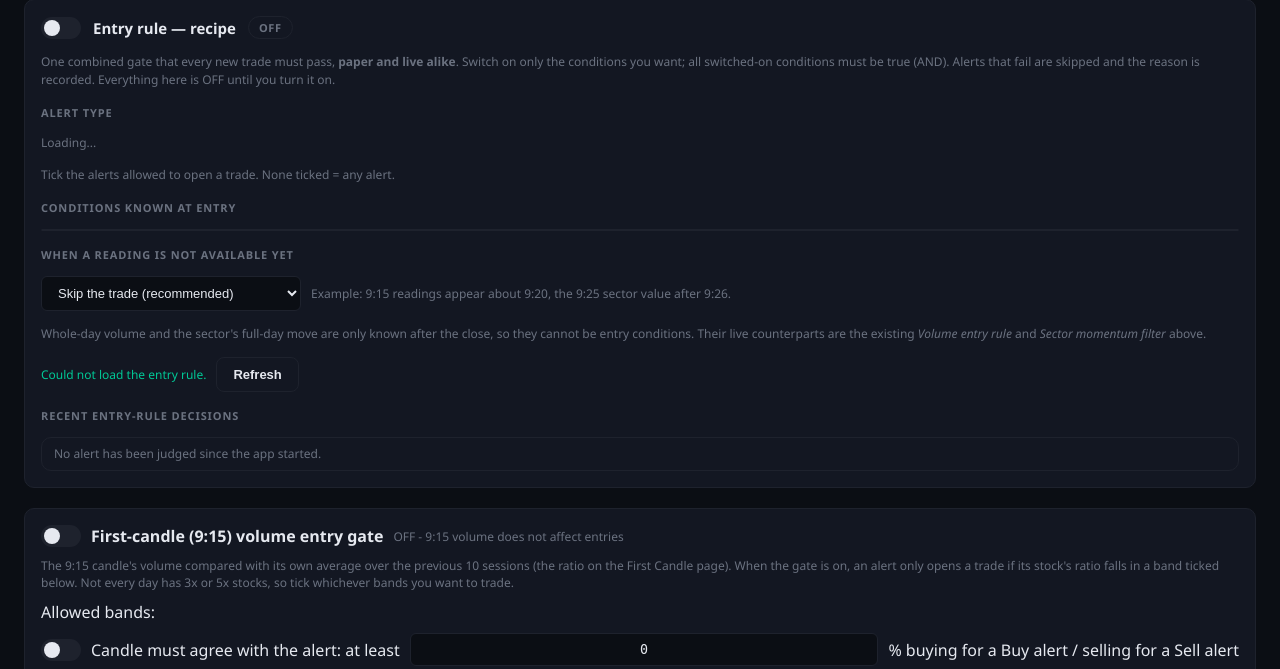
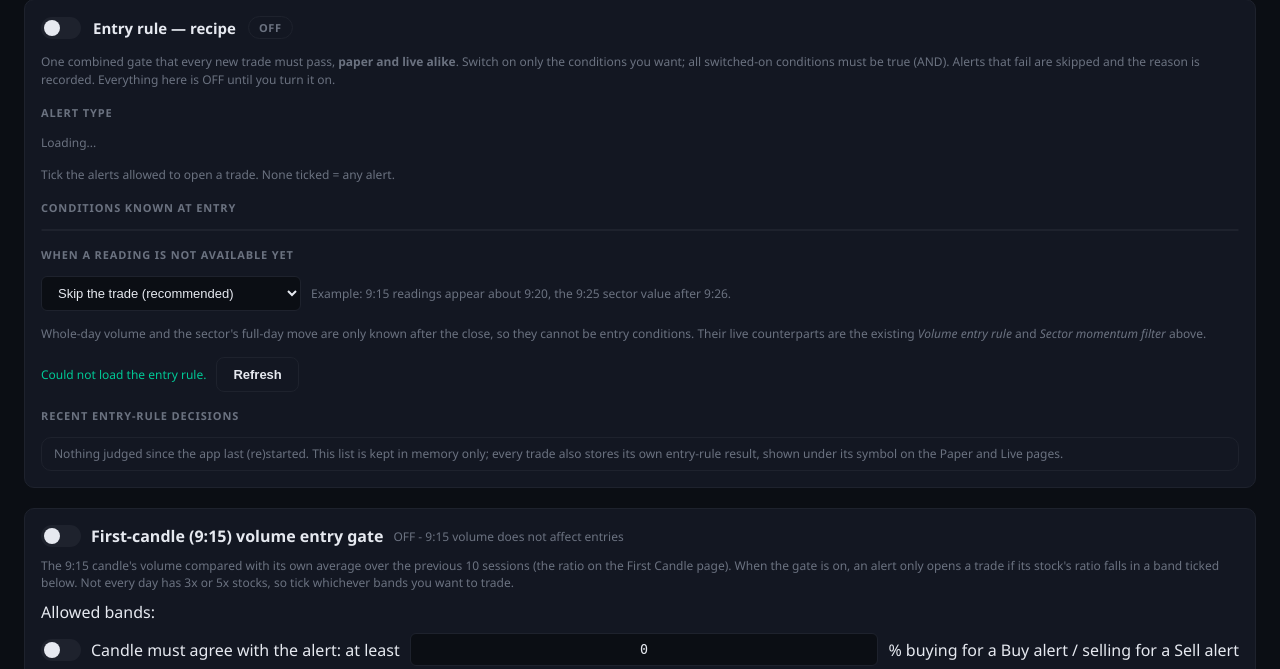
Before and after one commit to rajaram997267-ops/Rajaram-Trading-Terminal-RTT-v0.0, a Flask app: template templates/settings.html in a window 1280 px wide. Shown: the part 2435-3104 px from the top of the page. Run offline with Flask 3, Linux system fonts and the light colour scheme; the template is opened without the code that fills it, so the values that code supplies are empty; some libraries are stand-ins or nearby versions.

Commit message:
Add files via upload

```diff
--- a/templates/settings.html
+++ b/templates/settings.html
@@ -460,7 +460,7 @@
     <div class="er-foot"><span class="er-saved" id="erSaved"></span><button class="secondary" onclick="loadEntryRule()">Refresh</button></div>
 
     <div class="er-section">Recent entry-rule decisions</div>
-    <div class="er-log" id="erLog"><div class="er-sub">No alert has been judged since the app started.</div></div>
+    <div class="er-log" id="erLog"><div class="er-sub">Nothing judged since the app last (re)started. This list is kept in memory only; every trade also stores its own entry-rule result, shown under its symbol on the Paper and Live pages.</div></div>
   </div>
 
   <div class="settings-box" style="flex-direction: column; align-items: stretch; gap: 10px;">
@@ -954,7 +954,7 @@
       document.getElementById("erLog").innerHTML = (d.log || []).length ? d.log.map(x => {
         const colour = x.outcome === "PASSED" || x.outcome === "ALLOWED" ? "var(--green)" : x.outcome === "ERROR" ? "#f5c542" : "var(--red)";
         return '<div><span class="er-badge" style="color:' + colour + '">' + escapeHtml(x.outcome) + "</span><span style=\"color:var(--muted)\">" + escapeHtml(x.at) + "</span><b>" + escapeHtml(x.symbol) + "</b> (" + escapeHtml(x.category) + ") &mdash; " + escapeHtml(x.detail) + "</div>";
-      }).join("") : '<div class="er-sub">No alert has been judged since the app started.</div>';
+      }).join("") : '<div class="er-sub">Nothing judged since the app last (re)started. This list is kept in memory only; every trade also stores its own entry-rule result, shown under its symbol on the Paper and Live pages.</div>';
     }
 
     async function loadEntryRule() {
```
